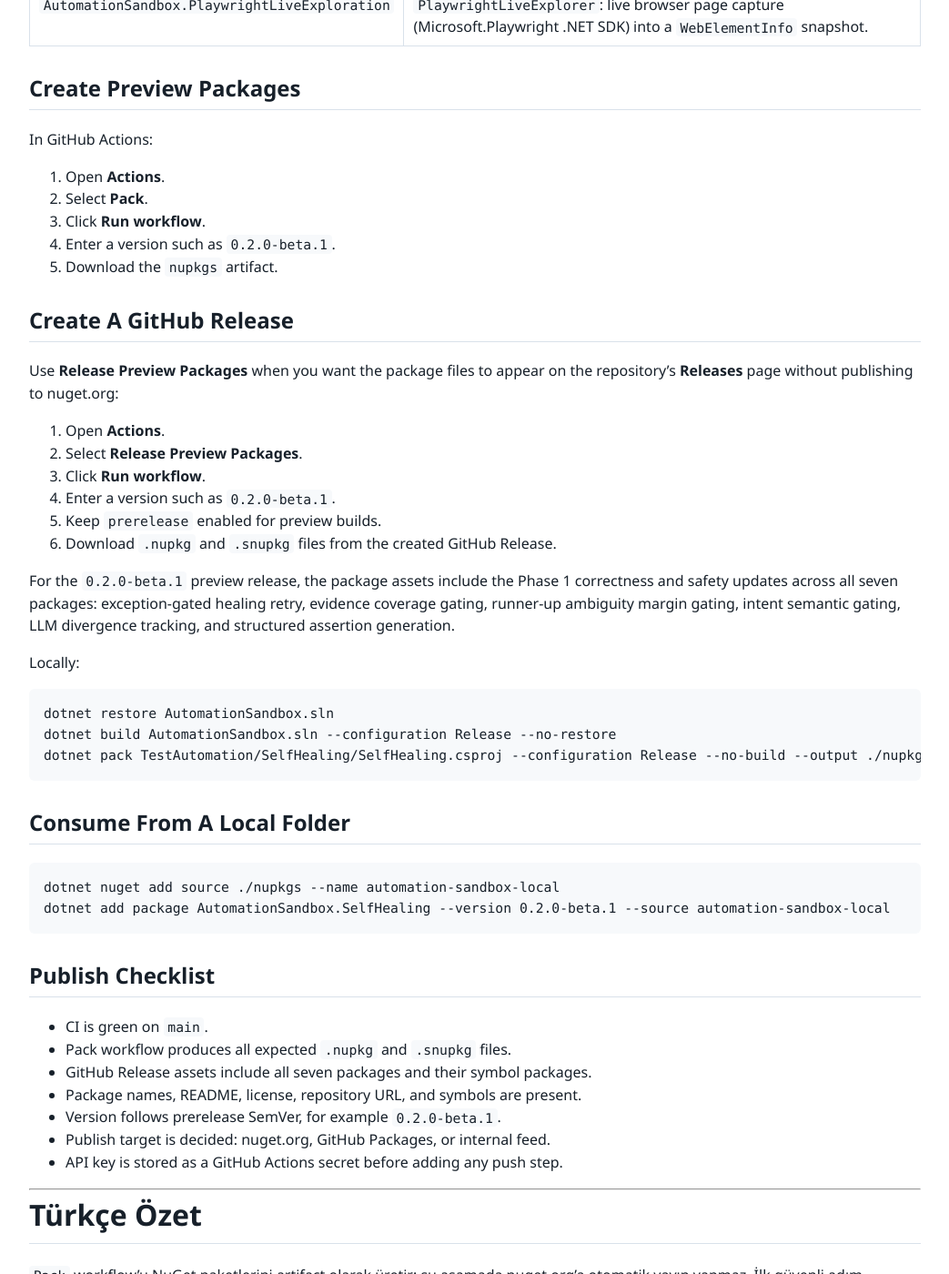
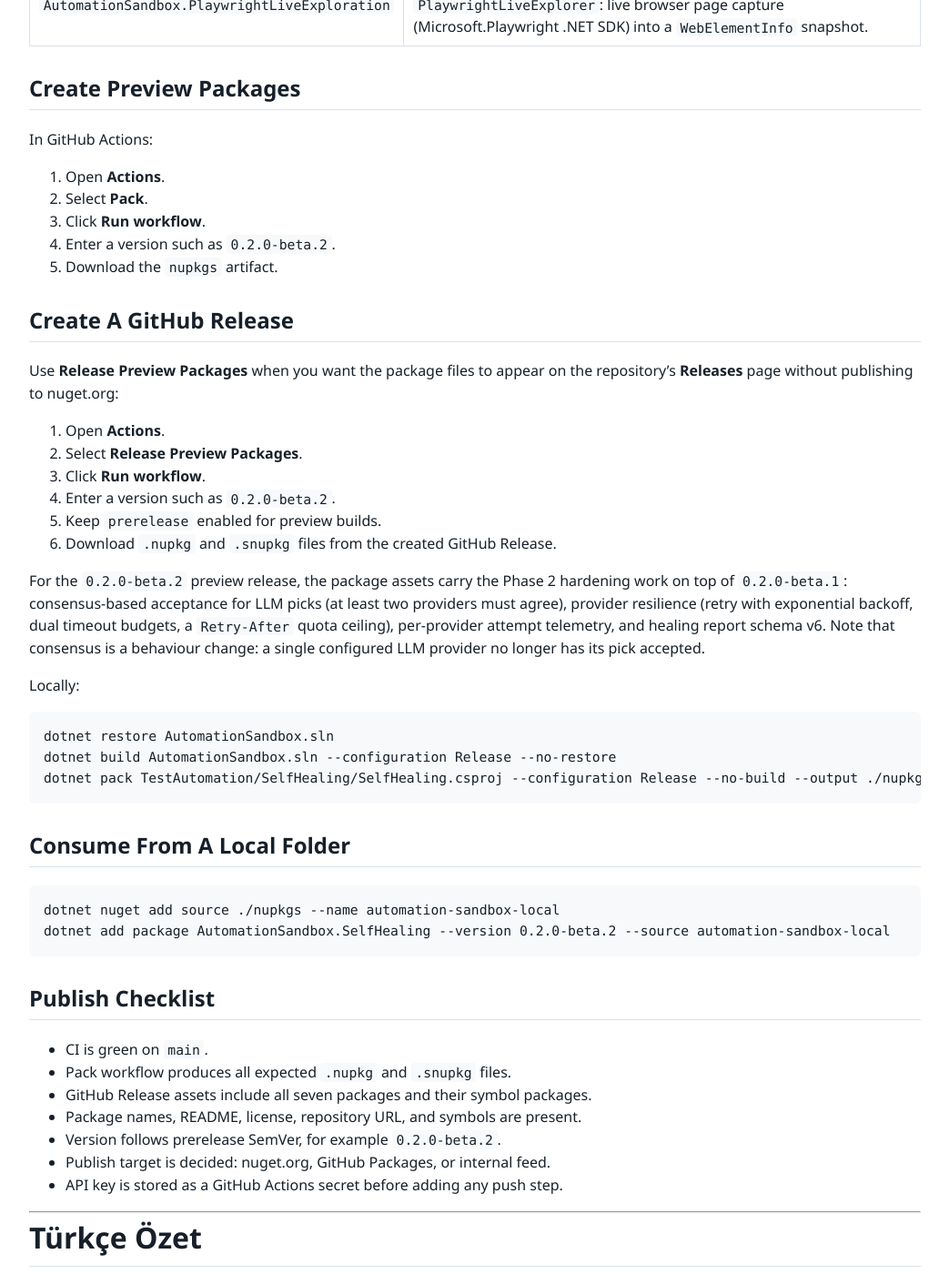
Before and after one commit to mustafasercansak/automation-sandbox, a Jekyll site: the page built from docs/nuget-packaging.md, in a window 1280 px wide and 1400 px high, scrolled down 718 px. Shown: the whole window at 91% size, without its empty margins (118-1161 px from the left). Built offline with Jekyll 4.4.1, drawn with Linux system fonts in a browser that asks for light colours; our own code applies the rules of GitHub Pages for plain Markdown files; some of the changed text lies outside the part shown.

Commit message:
chore: update version to 0.2.0-beta.2 in workflows and documentation (#52)

````diff
--- a/docs/nuget-packaging.md
+++ b/docs/nuget-packaging.md
@@ -28,7 +28,7 @@ In GitHub Actions:
 1. Open **Actions**.
 2. Select **Pack**.
 3. Click **Run workflow**.
-4. Enter a version such as `0.2.0-beta.1`.
+4. Enter a version such as `0.2.0-beta.2`.
 5. Download the `nupkgs` artifact.
 
 ## Create A GitHub Release
@@ -39,28 +39,30 @@ repository's **Releases** page without publishing to nuget.org:
 1. Open **Actions**.
 2. Select **Release Preview Packages**.
 3. Click **Run workflow**.
-4. Enter a version such as `0.2.0-beta.1`.
+4. Enter a version such as `0.2.0-beta.2`.
 5. Keep `prerelease` enabled for preview builds.
 6. Download `.nupkg` and `.snupkg` files from the created GitHub Release.
 
-For the `0.2.0-beta.1` preview release, the package assets include the Phase 1 correctness
-and safety updates across all seven packages: exception-gated healing retry, evidence
-coverage gating, runner-up ambiguity margin gating, intent semantic gating, LLM divergence
-tracking, and structured assertion generation.
+For the `0.2.0-beta.2` preview release, the package assets carry the Phase 2 hardening work
+on top of `0.2.0-beta.1`: consensus-based acceptance for LLM picks (at least two providers
+must agree), provider resilience (retry with exponential backoff, dual timeout budgets, a
+`Retry-After` quota ceiling), per-provider attempt telemetry, and healing report schema v6.
+Note that consensus is a behaviour change: a single configured LLM provider no longer has
+its pick accepted.
 
 Locally:
 
 ```powershell
 dotnet restore AutomationSandbox.sln
 dotnet build AutomationSandbox.sln --configuration Release --no-restore
-dotnet pack TestAutomation/SelfHealing/SelfHealing.csproj --configuration Release --no-build --output ./nupkgs /p:PackageVersion=0.2.0-beta.1
+dotnet pack TestAutomation/SelfHealing/SelfHealing.csproj --configuration Release --no-build --output ./nupkgs /p:PackageVersion=0.2.0-beta.2
 ```
 
 ## Consume From A Local Folder
 
 ```powershell
 dotnet nuget add source ./nupkgs --name automation-sandbox-local
-dotnet add package AutomationSandbox.SelfHealing --version 0.2.0-beta.1 --source automation-sandbox-local
+dotnet add package AutomationSandbox.SelfHealing --version 0.2.0-beta.2 --source automation-sandbox-local
 ```
 
 ## Publish Checklist
@@ -69,7 +71,7 @@ dotnet add package AutomationSandbox.SelfHealing --version 0.2.0-beta.1 --source
 - Pack workflow produces all expected `.nupkg` and `.snupkg` files.
 - GitHub Release assets include all seven packages and their symbol packages.
 - Package names, README, license, repository URL, and symbols are present.
-- Version follows prerelease SemVer, for example `0.2.0-beta.1`.
+- Version follows prerelease SemVer, for example `0.2.0-beta.2`.
 - Publish target is decided: nuget.org, GitHub Packages, or internal feed.
 - API key is stored as a GitHub Actions secret before adding any push step.
 
@@ -80,4 +82,4 @@ dotnet add package AutomationSandbox.SelfHealing --version 0.2.0-beta.1 --source
 `Pack` workflow'u NuGet paketlerini artifact olarak üretir; şu aşamada nuget.org'a
 otomatik yayın yapmaz. İlk güvenli adım paketleri indirip lokal feed üzerinden denemektir.
 
-Önerilen ilk sürüm: `0.2.0-beta.1`
+Önerilen ilk sürüm: `0.2.0-beta.2`
````
Also changed, not shown: AGENTS.md (+1 -1 lines), .github/workflows/pack.yml, .github/workflows/release.yml, 1 other file.
